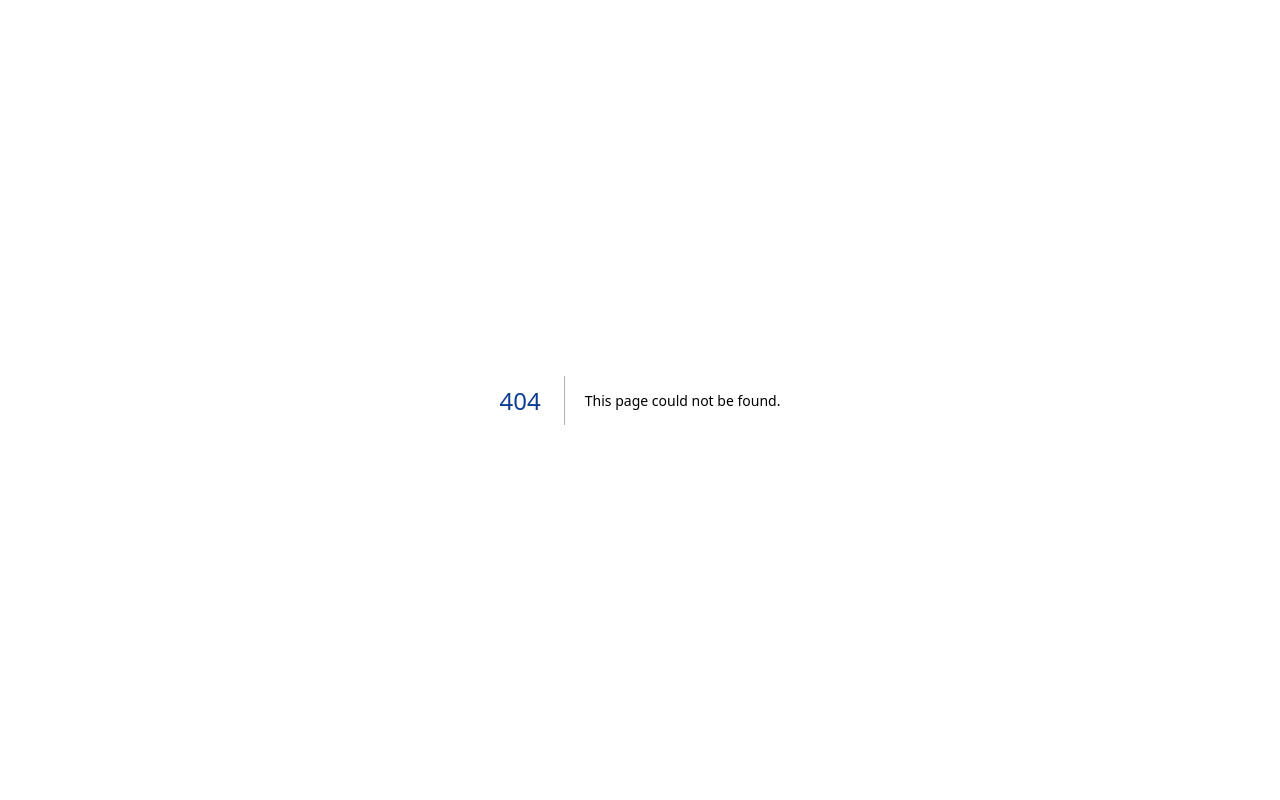
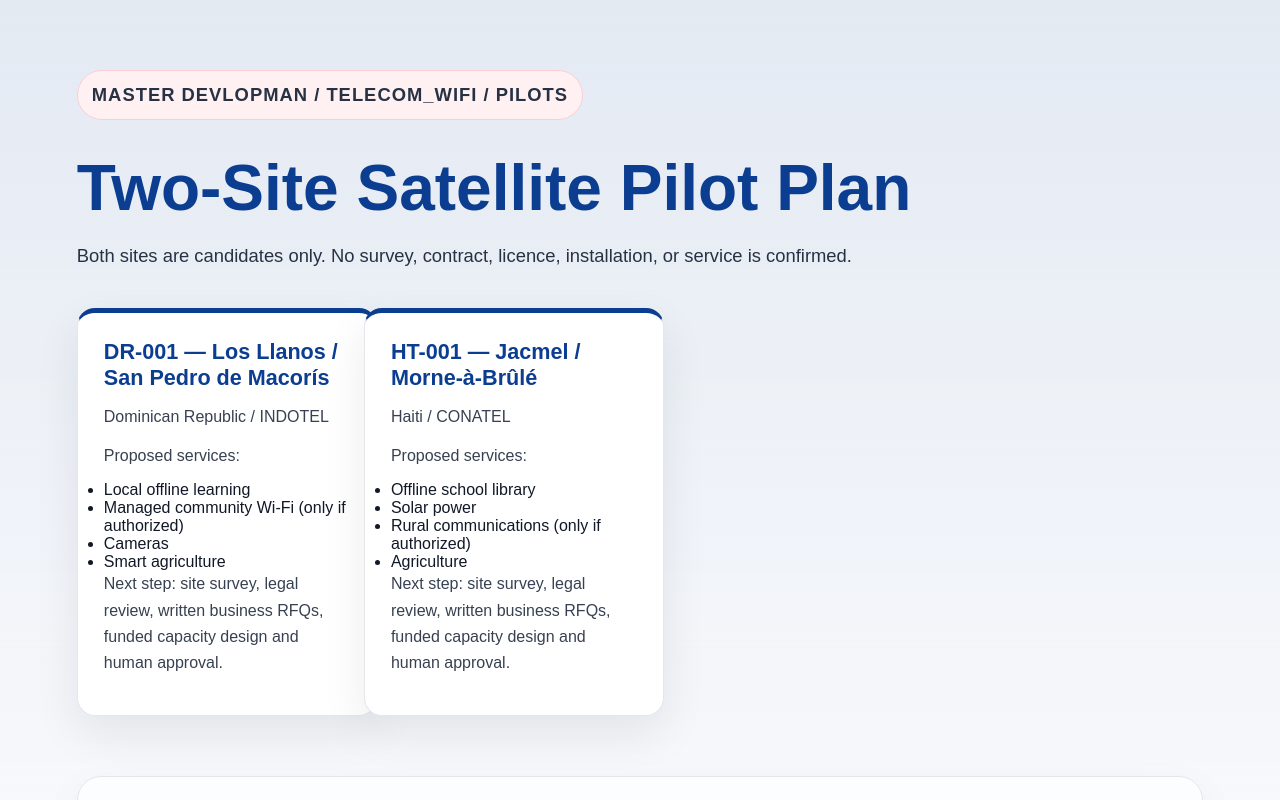
Before and after one commit to patrickprincivil/alliance_nasyonal_devlopman, a Next.js app: page /satellite-network/pilots in a window 1280 px wide. Before the commit this address had no page. Built offline with nearby package versions, Linux system fonts and the light colour scheme.

Commit message:
feat: expand existing Silveroak satellite network app/satellite-network/pilots/page.tsx

```diff
--- /dev/null
+++ b/app/satellite-network/pilots/page.tsx
@@ -0,0 +1,17 @@
+import Link from "next/link";
+import { SATELLITE_PILOTS } from "@/lib/silveroak/satellite-network";
+export default function SatellitePilotsPage() {
+  return <main className="page">
+    <p className="eyebrow">MASTER DEVLOPMAN / TELECOM_WIFI / PILOTS</p>
+    <h1>Two-Site Satellite Pilot Plan</h1>
+    <p>Both sites are candidates only. No survey, contract, licence, installation, or service is confirmed.</p>
+    <section className="gridSection">{SATELLITE_PILOTS.map(site => <article className="card" key={site.id}>
+      <h2>{site.id} — {site.location}</h2><p>{site.country} / {site.regulator}</p>
+      <p>Proposed services:</p><ul>{site.services.map(s => <li key={s}>{s}</li>)}</ul>
+      <p>Next step: site survey, legal review, written business RFQs, funded capacity design and human approval.</p>
+      </article>)}</section>
+    <section className="subSection"><h2>Pilot acceptance criteria</h2>
+      <p>Validate availability, authorized use, measured throughput and latency, fault recovery, backup power, security isolation, support coverage and actual total cost before scaling.</p>
+    </section><Link href="/satellite-network">Return to satellite master</Link>
+  </main>;
+}
```
